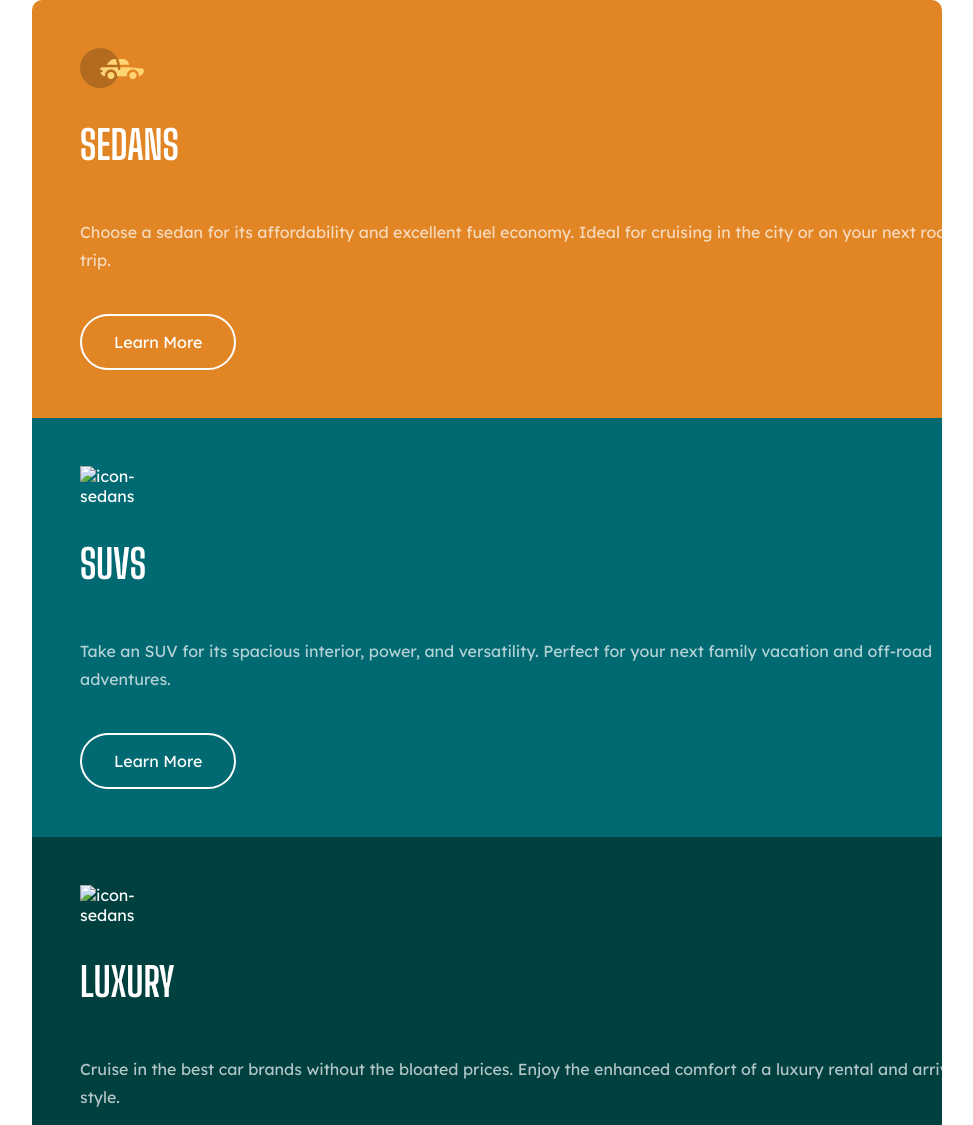
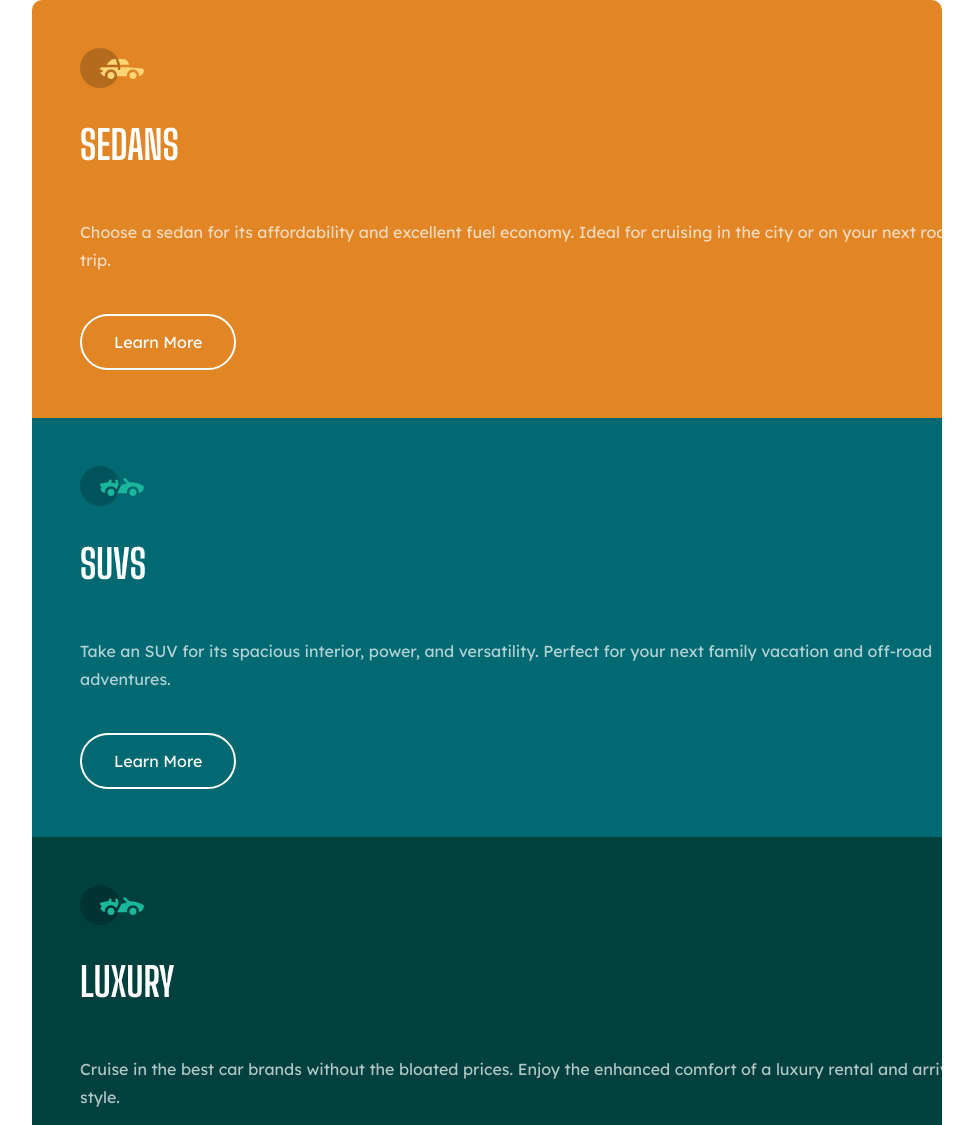
Before and after one commit to Garimajain08/Himanshi, a plain HTML site: page index.html in a window 1280 px wide. Shown: the top 1125 px of the page, without its empty margins (153-1126 px from the left). Drawn offline with Linux system fonts and the light colour scheme; the site is published under a folder, as on GitHub Pages, so addresses that start at the root find nothing.

Commit message:
Update index.html

```diff
--- a/index.html
+++ b/index.html
@@ -26,14 +26,14 @@
 
             </div>
             <div class="card green-card">
-                <img src="/images/icon-luxury.svg" alt="icon-sedans">
+                <img src="images/icon-luxury.svg" alt="icon-sedans">
                 <h2>suvs</h2>
                 <p>Take an SUV for its spacious interior, power, and versatility. Perfect for your next family vacation
                     and off-road adventures.</p>
                 <a href="/">Learn More</a>
             </div>
             <div class="card dark-green-card">
-                <img src="/images/icon-luxury.svg" alt="icon-sedans">
+                <img src="images/icon-luxury.svg" alt="icon-sedans">
                 <h2>luxury</h2>
                 <p>Cruise in the best car brands without the bloated prices. Enjoy the enhanced comfort of a luxury
                     rental and arrive in style.</p>
```
